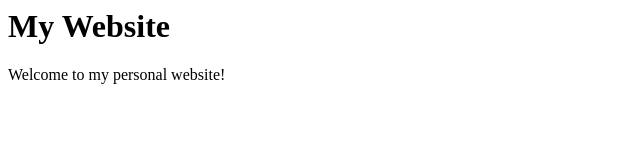
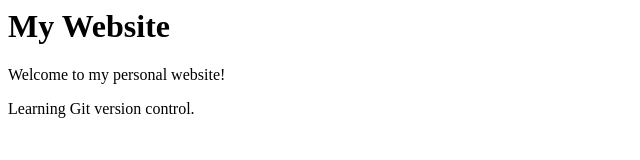
Before and after one commit to Aryan-Bhendarkar/git-workflow-assignment, a plain HTML site: page index.html in a window 1280 px wide. Shown: the whole page, without its empty margins (0-640 px from the left). Drawn offline with Linux system fonts and the light colour scheme.

Commit message:
Add Git learning paragraph

```diff
--- a/index.html
+++ b/index.html
@@ -4,3 +4,4 @@
   </body>
   <p>Welcome to my personal website!</p>
 </html>
+<p>Learning Git version control.</p>
```
